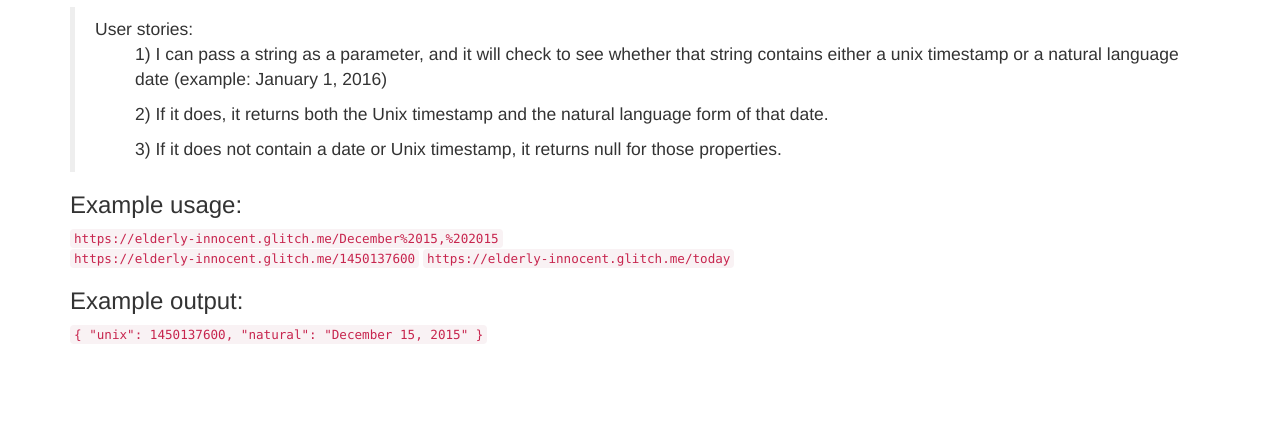
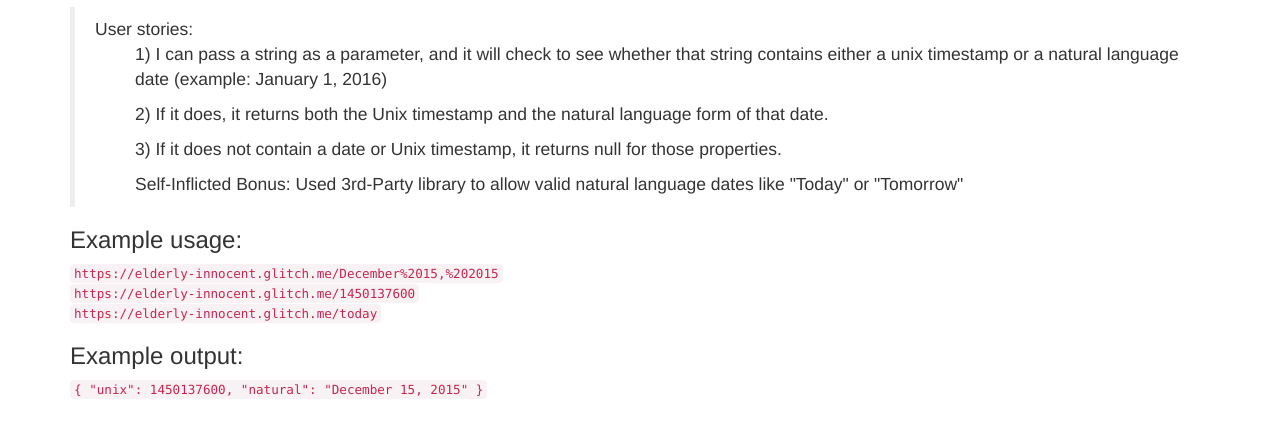
Before and after one commit to cjhaviland/fcc-timestamp-microservice, a website: page views/index.html in a window 1280 px wide. Shown: the part 63-500 px from the top of the page. Drawn offline with nearby package versions, Linux system fonts and the light colour scheme.

Commit message:
Exporting to cjhaviland/fcc-timestamp-microservice

```diff
--- a/server.js
+++ b/server.js
@@ -21,7 +21,7 @@ app.get('/', function (req, res) {
 });
 
 app.get('/:date', (req, res) => {
-  let unixDate = new Date(req.params.date);
+  let unixDate = new Date(Number(req.params.date));
   let natDate = chrono.parseDate(req.params.date);
 
   if (unixDate.isValid()) {
--- a/views/index.html
+++ b/views/index.html
@@ -25,10 +25,11 @@
                 contains either a unix timestamp or a natural language date (example: January 1, 2016)</ul>
                 <ul>2) If it does, it returns both the Unix timestamp and the natural language form of that date.</ul>
                 <ul>3) If it does not contain a date or Unix timestamp, it returns null for those properties.</ul>
+                <ul>Self-Inflicted Bonus: Used 3rd-Party library to allow valid natural language dates like "Today" or "Tomorrow"</ul>
             </blockquote>
             <h3>Example usage:</h3>
             <code>https://elderly-innocent.glitch.me/December%2015,%202015</code><br>
-            <code>https://elderly-innocent.glitch.me/1450137600</code>
+            <code>https://elderly-innocent.glitch.me/1450137600</code><br>
             <code>https://elderly-innocent.glitch.me/today</code>
             <h3>Example output:</h3>
             <code>
```
